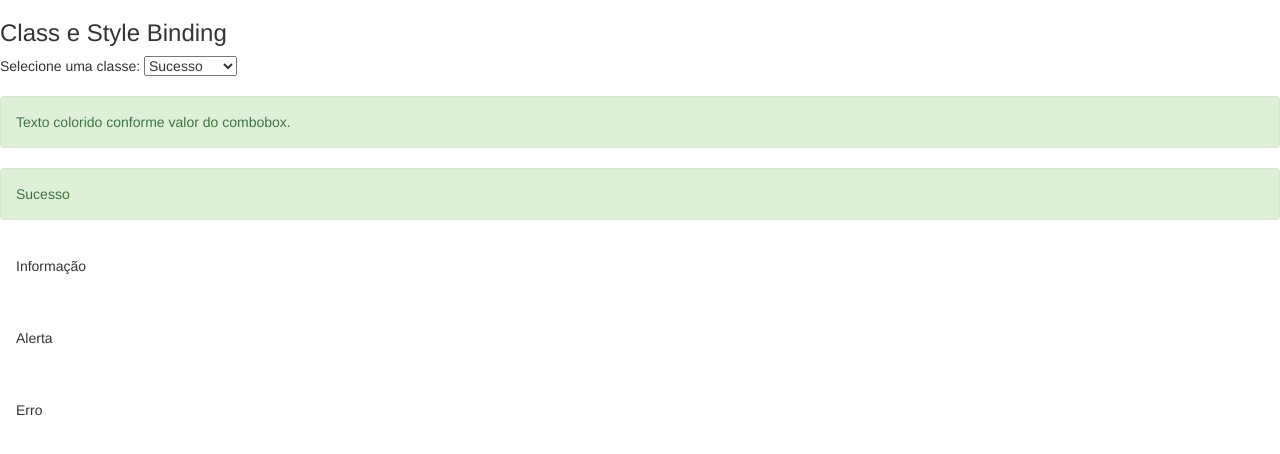
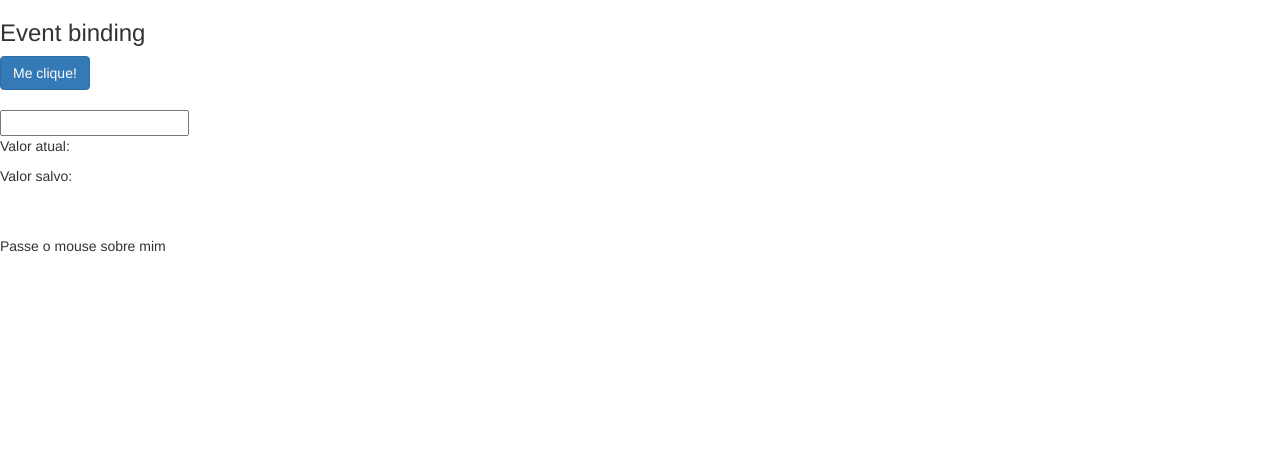
Before and after one commit to glprog/CursoAngularLoiane, an Angular app in the folder data-binding/: page / in a window 1280 px wide. Shown: the top 454 px of the page. Built offline with nearby package versions, Linux system fonts and the light colour scheme.

Commit message:
Aula 11-Event binding

```diff
--- a/data-binding/src/app/data-binding/data-binding.component.css
+++ b/data-binding/src/app/data-binding/data-binding.component.css
@@ -0,0 +1,4 @@
+.highlight {
+    background-color: yellow;
+    font-weight: bold;
+}
--- a/data-binding/src/app/data-binding/data-binding.component.html
+++ b/data-binding/src/app/data-binding/data-binding.component.html
@@ -1,5 +1,5 @@
-<section class="property-binding">
-  <!--<article>
+<!--<section class="property-binding">
+  <article>
     <h3>Interpolation / Interpolação</h3>
     <p>String renderizada com interpolação: {{ url }}</p>
     <p>Resultado de 1 + 1 é: {{ 1 + 1 }}</p>
@@ -11,7 +11,7 @@
     <h3>Property Binding</h3>
     <img src="{{ urlImagem }}">
     <img [src]="urlImagem">
-  </article> -->
+  </article>
 
   <article>
     <h3>Class e Style Binding</h3>
@@ -37,4 +37,26 @@
       </div>
     </div>
   </article>
+</section> -->
+<section class="event-binding">
+  <article>
+    <h3>Event binding</h3>
+    <div>
+      <button class="btn btn-primary" (click)="botaoClicado()">Me clique!</button>
+      <br><br>
+      <input type="text" (keyup)="onKeyUp($event)"
+      (keyup.enter)="salvarValor(campoInput.value)"
+      (blur)="salvarValor(campoInput.value)"
+      #campoInput
+      />
+      <p>Valor atual: {{ valorAtual }}</p>
+      <p>Valor salvo: {{ valorSalvo }}</p>
+
+      <br><br>
+      <span (mouseover)="onMouseOverOut()" (mouseout)="onMouseOverOut()"
+      [class.highlight]="isMouseOver"
+      >Passe o mouse sobre mim</span>
+
+    </div>
+  </article>
 </section>
--- a/data-binding/src/app/data-binding/data-binding.component.ts
+++ b/data-binding/src/app/data-binding/data-binding.component.ts
@@ -10,6 +10,9 @@
   url: string = 'http://loiane.com';
   cursoAngular : boolean = true;
   urlImagem = 'http://lorempixel.com/400/200/nature/';
+  valorAtual = '';
+  valorSalvo = '';
+  isMouseOver : boolean = false;
 
   constructor() { }
 
@@ -21,6 +24,23 @@
     return true;
   }
 
+  botaoClicado(){
+    alert('Botão clicado!');
+  }
+
+  onKeyUp(evento: KeyboardEvent){
+    //console.log((<HTMLInputElement> evento.target).value);
+    this.valorAtual = (<HTMLInputElement> evento.target).value;
+  }
+
+  salvarValor(valor){
+    this.valorSalvo = valor;
+  }
+
+  onMouseOverOut(){
+    this.isMouseOver = !this.isMouseOver;
+  }
+
   ngOnInit() {
   }
 
```
